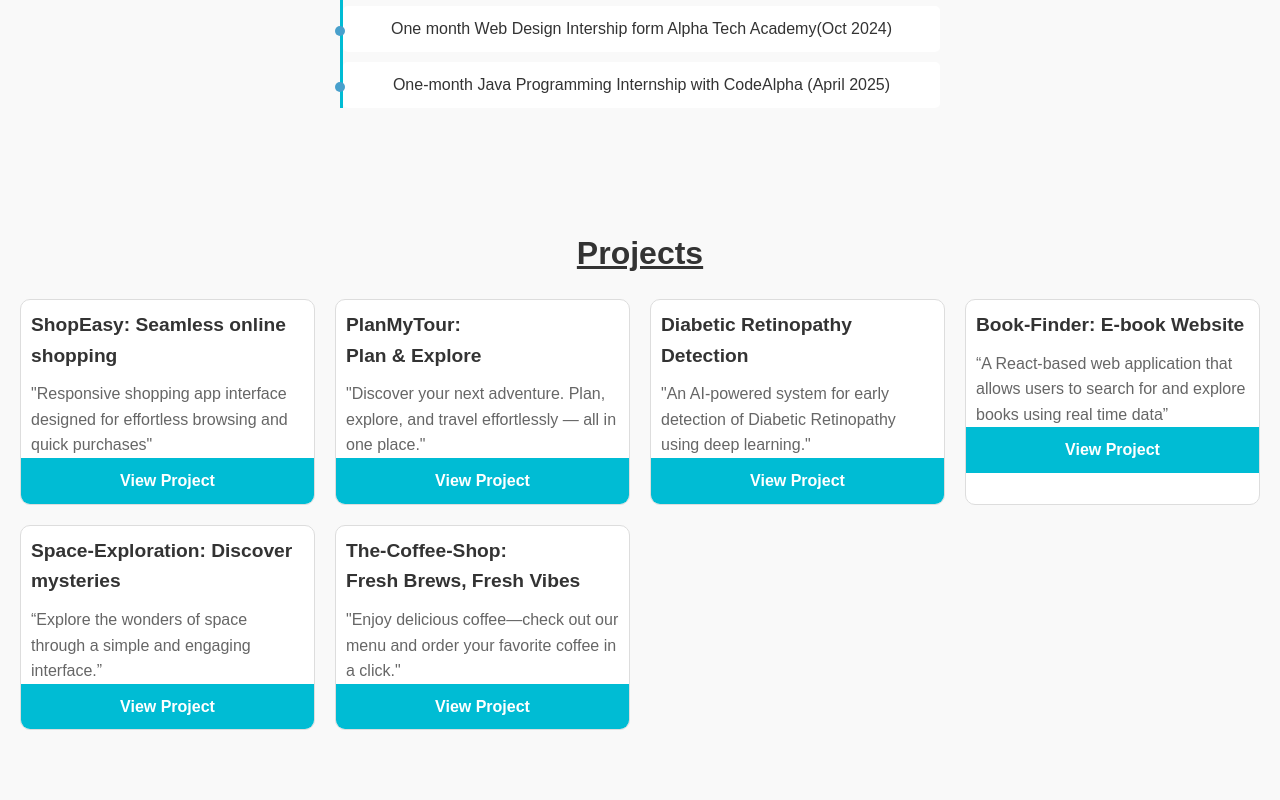
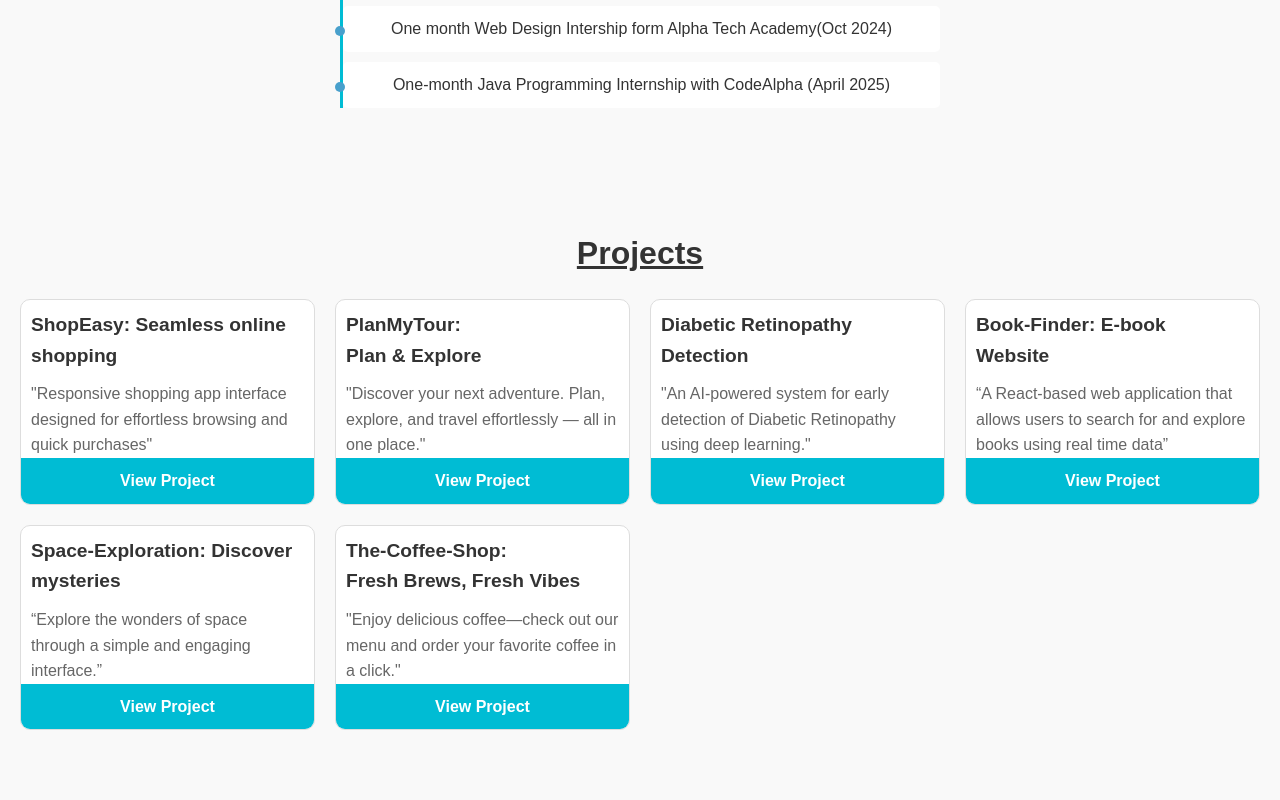
Before and after one commit to darshh8123/Portfolio, a plain HTML site: page index.html in a window 1280 px wide. Shown: the part 1229-2029 px from the top of the page. Drawn offline with Linux system fonts and the light colour scheme; files whose address does not match are found by name.

Commit message:
Update index.html

```diff
--- a/index.html
+++ b/index.html
@@ -94,7 +94,7 @@
                 <a href="https://diabetic-retino-project-final.streamlit.app/" class="btn" target="_blank">View Project</a>
             </div>
             <div class="project-card">
-                <h3>Book-Finder: E-book Website</h3>
+                <h3>Book-Finder: E-book<br> Website</h3>
                 <p>“A React-based web application that allows users to search for and explore books using real time data”</p>
                 <a href="https://book-finder-darsh.netlify.app/" class="btn" target="_blank">View Project</a>
             </div>
```
